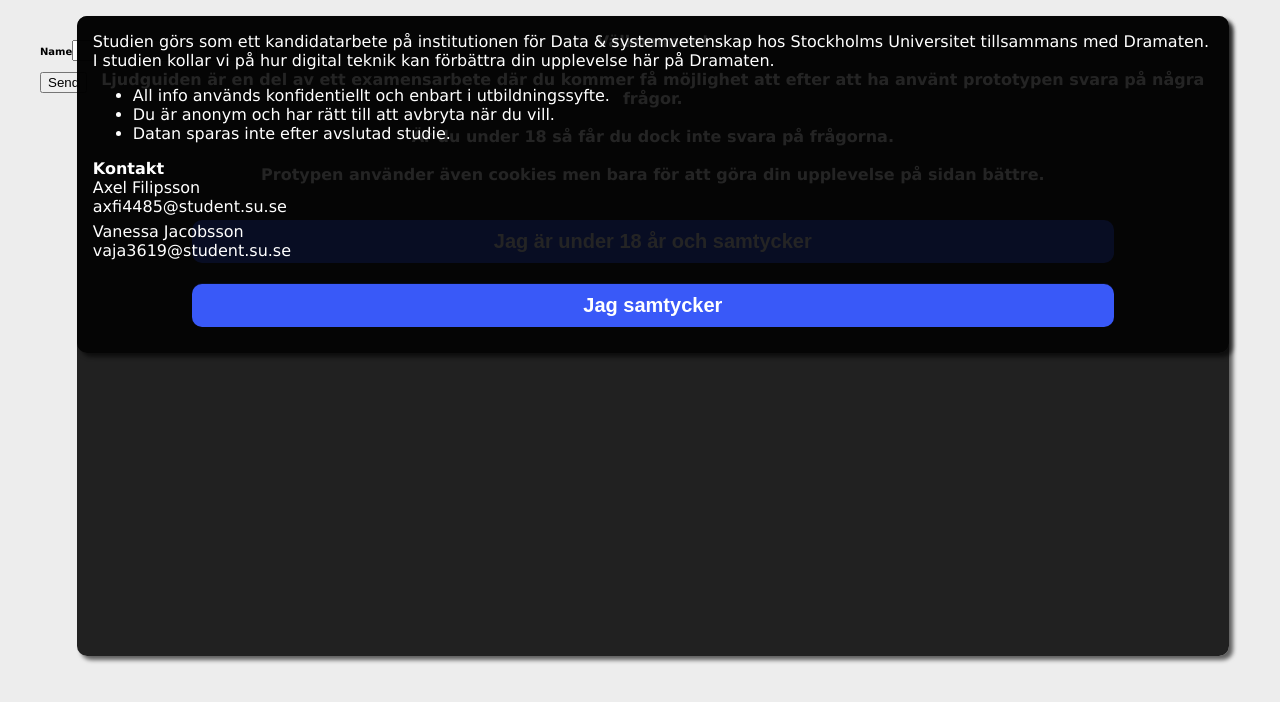
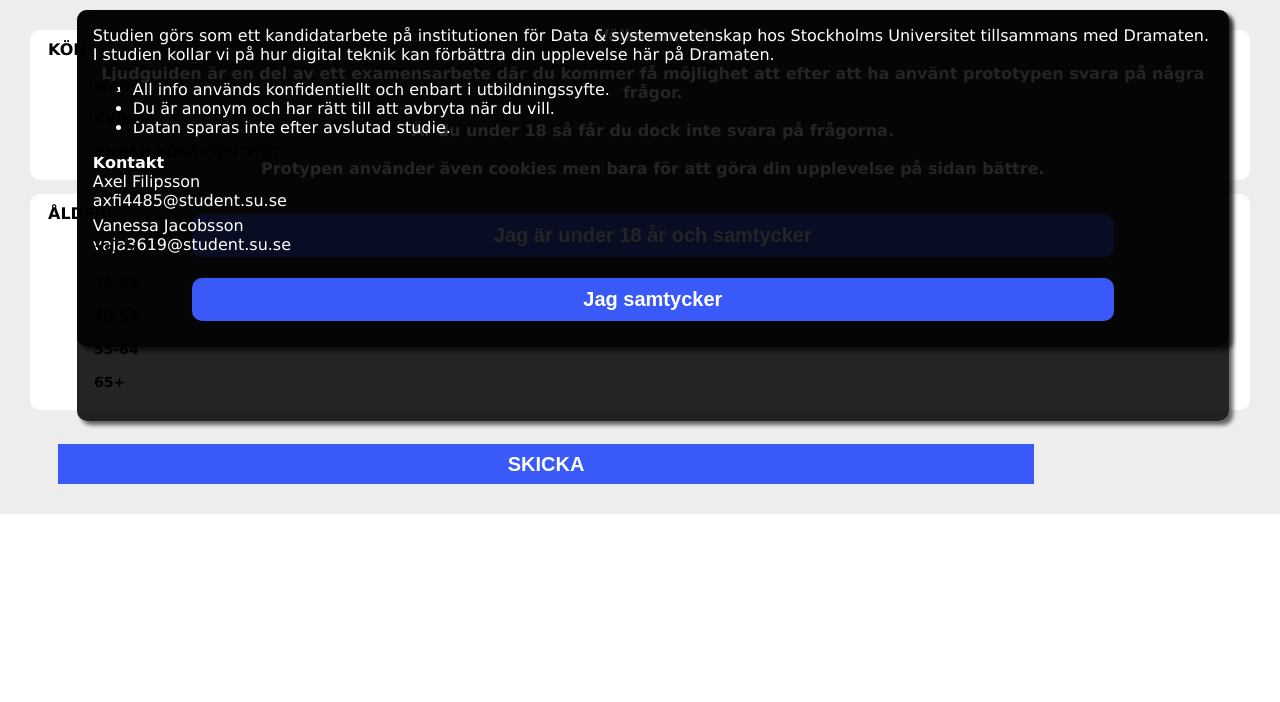
Before and after one commit to axelfilipsson/audio_guide, a React (Create React App) app: page /questions in a window 1280 px wide. Shown: the top 702 px of the page. Built offline with nearby package versions, Linux system fonts and the light colour scheme.

Commit message:
form changes

```diff
--- a/src/App.css
+++ b/src/App.css
@@ -2,12 +2,12 @@
   background-color: #EDEDED;
   font-family: Verdana, Geneva, Tahoma, sans-serif;
   font-weight: bold;
-  height: 100vh;
+
   font-size: 30px;
   text-align: center;
   margin:0px;
   width:100vw;
-  height:100vh;
+
   overflow:hidden;
 
 
--- a/src/pages/AboutPage/AboutPage.js
+++ b/src/pages/AboutPage/AboutPage.js
@@ -3,6 +3,10 @@ import InfoBox from "./Components/InfoBox"
 import { Link } from "react-router-dom";
 import styled from 'styled-components'
 
+
+const Body = styled.div`
+height:100vh;
+`
 
 
 const StyledLink = styled(Link)`
@@ -18,14 +22,14 @@ const StyledLink = styled(Link)`
 
 const AboutPage = (props) => {
     return (
-        <div>
+        <Body>
             <AboutHeader />
-            <InfoBox underAged={ props.underAged }/>
-{!props.underAged ?
-            <StyledLink to={"/questions"} >SVARA PÅ FRÅGORNA</StyledLink>
-            : null}
+            <InfoBox underAged={props.underAged} />
+            {!props.underAged ?
+                <StyledLink to={"/questions"} >SVARA PÅ FRÅGORNA</StyledLink>
+                : null}
 
-        </div>
+        </Body>
     )
 }
 
--- a/src/pages/GuidePages/TUSSILAGO.js
+++ b/src/pages/GuidePages/TUSSILAGO.js
@@ -2,19 +2,24 @@ import GuideHeader from "./GuideComponents/GuideHeader"
 import AudioPlayer from "./GuideComponents/AudioPlayer"
 import InfoBox from "./GuideComponents/InfoBox"
 import FooterPoll from "./GuideComponents/FooterPoll";
+import styled from 'styled-components'
 
-const artwork = {title:"TUSSILAGO", artist:"GABRIELLA NUBRÈ"};
+const Body = styled.div`
+height:100vh;
+`
+
+const artwork = { title: "TUSSILAGO", artist: "GABRIELLA NUBRÈ" };
 
 const GuidePage = (props) => {
   return (
-    <div>
-      <GuideHeader title={artwork.title} artist={artwork.artist}/>
-      <AudioPlayer/>
-      <InfoBox firstWord={"Lorem "} rest={"ipsum dolor sit amet, consectetur adipiscing elit. Vestibulum tincidunt ligula non nisl tempor pretium nec non tortor. Aliquam lobortis enim in orci euismod, non pellentesque nisl congue. Duis scelerisque iaculis mauris fermentum accumsan."}/>
+    <Body>
+      <GuideHeader title={artwork.title} artist={artwork.artist} />
+      <AudioPlayer />
+      <InfoBox firstWord={"Lorem "} rest={"ipsum dolor sit amet, consectetur adipiscing elit. Vestibulum tincidunt ligula non nisl tempor pretium nec non tortor. Aliquam lobortis enim in orci euismod, non pellentesque nisl congue. Duis scelerisque iaculis mauris fermentum accumsan."} />
       {!props.popup &&
         !props.underAged ?
         <FooterPoll ></FooterPoll> : null}
-    </div>
+    </Body>
   )
 }
 
--- a/src/pages/HomePage/HomePage.js
+++ b/src/pages/HomePage/HomePage.js
@@ -3,6 +3,7 @@ import HomeHeader from './Components/HomeHeader'
 import styled from 'styled-components'
 
 const Body = styled.div`
+height:100vh;
 `
 
 const HomePage = () => {
--- /dev/null
+++ b/src/pages/QuestionsPage/QuestionsComponents/QuestionBox.css
@@ -0,0 +1,54 @@
+
+
+label{
+    margin-left: 10px;
+    margin-top:8px;
+    position: absolute;
+    font-size: 14px;
+}
+
+input[type=radio]{
+
+    border-color: #3959F8;
+    padding: 14px 14px;
+    appearance: none;
+    height: 16px;
+    width: 16px;
+}
+
+input[type=radio]:checked {
+    background-color: #3959F8;
+  }
+
+
+.submit-button{
+    color: white;
+    font-size: 20px;
+    border: none;
+    background-color: #3959F8;
+    width: 80%;
+    height: 40px;
+    font-weight: bold;
+    margin-top: 20px;;
+    margin-left: 28px
+}
+
+.question{
+    font-size: 16px;
+}
+
+.container{
+
+    font-size: 10px;
+    text-align: left;
+    margin: 30px;
+}
+
+.question-container{
+    background-color: rgb(255, 255, 255);
+    padding: 10px;
+    padding-left: 18px;
+    border-radius: 10px;
+    margin-bottom: 14px;
+    padding-bottom: 0px;
+}
--- a/src/pages/QuestionsPage/QuestionsComponents/QuestionBox.js
+++ b/src/pages/QuestionsPage/QuestionsComponents/QuestionBox.js
@@ -1,31 +1,51 @@
 
-import styled from 'styled-components'
-import React, { useReducer, useState } from "react";
-
-const Container = styled.div`
-font-size: 10px;
-text-align: left;
-padding: 10px;
-margin: 30px;
-`
-
+import './QuestionBox.css';
 
 const QuestionBox = () => {
 
 
     return (
-        <Container>
+        <div className='container'>
+            <form class="form" action="https://docs.google.com/forms/u/0/d/e/1FAIpQLSfeAnb2VjiDhlMq0KR3_YS0JU9RNES1quDP-wcD_d3vBOl4sQ/formResponse">
+                <div className='question-container'>
+                    <div className='question'>KÖN</div>
+                    <br />
+                    <input type="radio" name="entry.555448699" value="Man" />
+                    <label>MAN</label>
+                    <br />
+                    <input type="radio" name="entry.555448699" value="Kvinna" />
+                    <label>KVINNA</label>
+                    <br />
+                    <input type="radio" name="entry.555448699" value="Annan könsidentitet" />
+                    <label>ANNAN KÖNSIDENTITET</label>
+                    <br />
+                    <br />
+                </div>
+                <div className='question-container'>
+                    <div className='question'>ÅLDER</div>
+                    <br />
+                    <input type="radio" name="entry.182468652" value="18-24"></input>
+                    <label>18-24</label>
+                    <br />
+                    <input type="radio" name="entry.182468652" value="25-39"></input>
+                    <label>25-39</label>
+                    <br />
+                    <input type="radio" name="entry.182468652" value="40-54"></input>
+                    <label>40-54</label>
+                    <br />
+                    <input type="radio" name="entry.182468652" value="55-64"></input>
+                    <label>55-64</label>
+                    <br />
+                    <input type="radio" name="entry.182468652" value="65+"></input>
+                    <label>65+</label>
+                    <br />
+                    <br />
+                </div>
 
-            <form class="form" action="https://docs.google.com/forms/u/0/d/e/1FAIpQLSfeAnb2VjiDhlMq0KR3_YS0JU9RNES1quDP-wcD_d3vBOl4sQ/formResponse">
 
-                <label>Name</label>
-                <input name="entry.555448699" type="text" />
-                <br></br>
-                <br></br>
-                <input type="submit" value="Send" />
-
+                <button className='submit-button' type="submit">SKICKA</button>
             </form>
-        </Container>
+        </div >
     )
 }
 
--- a/src/pages/QuestionsPage/QuestionsPage.js
+++ b/src/pages/QuestionsPage/QuestionsPage.js
@@ -1,8 +1,7 @@
-import QuestionsHeader from "./QuestionsComponents/QuestionsHeader"
 import QuestionBox from "./QuestionsComponents/QuestionBox"
 import QuestionConsent from "./QuestionsComponents/QuestionConsent"
 
-import React, { useState, useEffect } from 'react';
+import React, { useState} from 'react';
 
 const QuestionsPage = () => {
 
```
